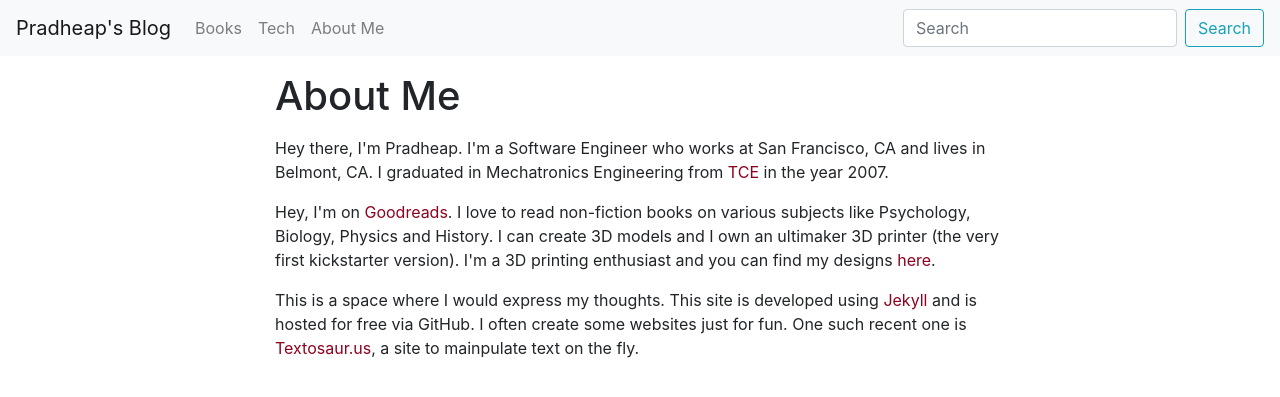
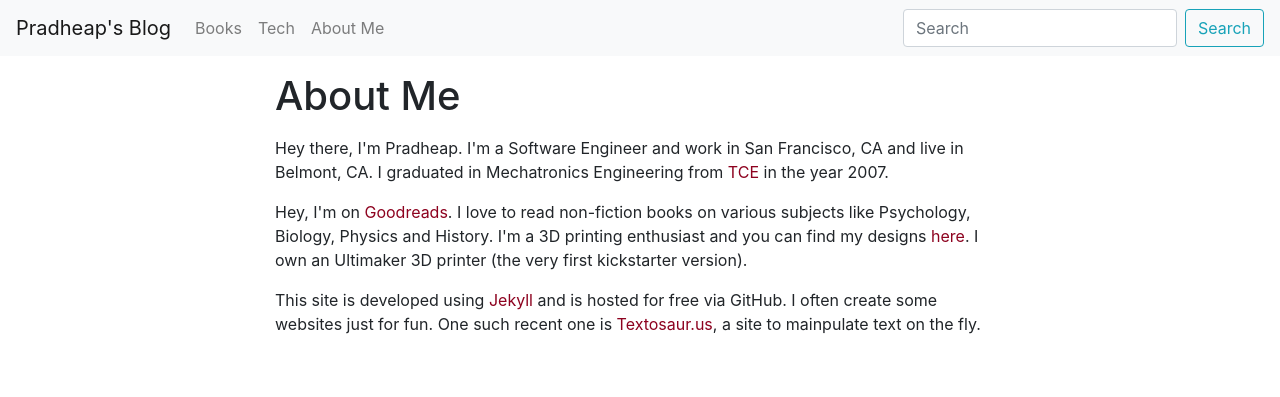
Before and after one commit to pradheap/pradheap.github.io, a Jekyll site: the page built from about.html, in a window 1280 px wide. Shown: the top 397 px of the page. Built offline with Jekyll 4.4.1, drawn with Linux system fonts in a browser that asks for light colours; nearby versions of some CDN libraries.

Commit message:
Update About me page.

```diff
--- a/about.html
+++ b/about.html
@@ -7,19 +7,17 @@
     <h1>About Me</h1>
     </p>
 	<p>
-        Hey there, I'm Pradheap. I'm a Software Engineer who works at San Francisco, CA and lives in Belmont, CA.
-        I graduated in Mechatronics Engineering from <a href='https://www.tce.edu/'>TCE</a> in the year 2007.
+        Hey there, I'm Pradheap. I'm a Software Engineer and work in San Francisco, CA and live in Belmont, CA.
+        I graduated in Mechatronics Engineering from <a href='https://www.tce.edu/' target="_blank">TCE</a> in the year 2007.
     </p><p>
-        Hey, I'm on <a href ='https://www.goodreads.com/user/show/4987984-pradheap'>Goodreads</a>.
+        Hey, I'm on <a href ='https://www.goodreads.com/user/show/4987984-pradheap' target="_blank">Goodreads</a>.
         I love to read non-fiction books on various subjects like Psychology, Biology, Physics and History.
-        I can create 3D models and I own an ultimaker 3D printer (the very first kickstarter version).
-        I'm a 3D printing enthusiast and you can find my designs
-        <a href='https://www.thingiverse.com/prad/designs'>here</a>.
+        I'm a 3D printing enthusiast and you can find my designs <a href='https://www.thingiverse.com/prad/designs'
+        target="_blank">here</a>. I own an Ultimaker 3D printer (the very first kickstarter version).
     </p><p>
-        This is a space where I would express my thoughts.
-        This site is developed using <a href="https://jekyllrb.com/">Jekyll</a>
+        This site is developed using <a href="https://jekyllrb.com/" target="_blank">Jekyll</a>
         and is hosted for free via GitHub.
         I often create some websites just for fun. One such recent one is
-        <a href='https://www.textosaur.us/'>Textosaur.us</a>, a site to mainpulate text on the fly.
+        <a href='https://www.textosaur.us/' target="_blank">Textosaur.us</a>, a site to mainpulate text on the fly.
     </p>
 </div>
```
Also changed, not shown: _posts/2019-02-02-how-the-internet-happened.md (+1 -1 lines).
